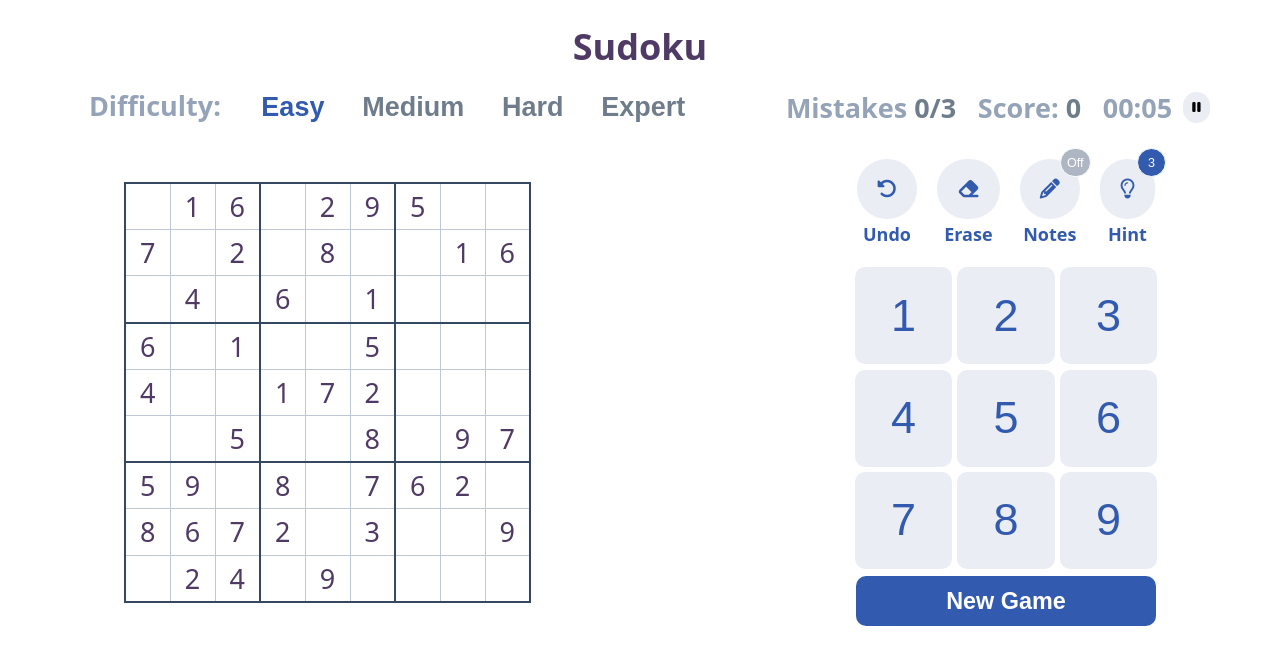
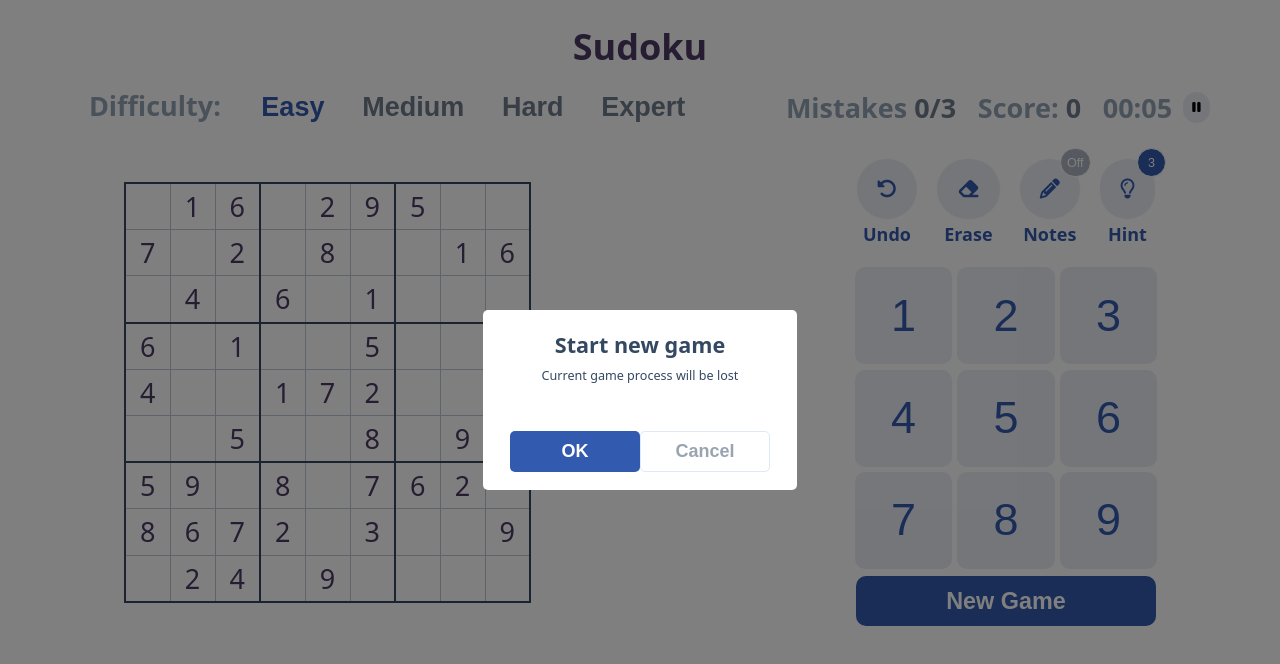
Before and after one commit to YiftachSamocha/Gamer, a React (Vite) app: page / in a window 1280 px wide. Shown: the top 664 px of the page. Built offline with nearby package versions, Linux system fonts and the light colour scheme.

Commit message:
Build modal

```diff
--- /dev/null
+++ b/src/assets/styles/cmps/SudokuModal.scss
@@ -0,0 +1,142 @@
+.sudoku-modal {
+    position: fixed;
+    top: 50%;
+    left: 50%;
+
+    transform: translate(-50%, -50%);
+    border: 1px solid black;
+    background-color: white;
+    z-index: 10;
+    border: 0;
+    border-radius: 5px;
+
+    .titles {
+        display: flex;
+        justify-content: space-between;
+        flex-direction: column;
+        align-items: center;
+        margin-bottom: 0.7em;
+
+        h3,
+        h2 {
+            color: #344861;
+        }
+        h2{
+            font-size: 1.2em;
+        }
+
+        h3 {
+            font-size: 0.7em;
+            margin-block: 0.3em;
+            font-weight: 500;
+        }
+    }
+
+
+    .diff-chosen {
+        display: flex;
+        justify-content: space-between;
+        padding: 1em 1.5em;
+        align-items: center;
+        flex-direction: column;
+        border: 0;
+        border-radius: 10px;
+        width: 300pxs;
+        height: 180px;
+
+
+
+        div:has(button) {
+            display: flex;
+            justify-content: space-between;
+            flex-direction: row;
+            width: 100%;
+
+            button {
+                padding: 0.5em;
+                font-size: 1em;
+                border: 0;
+                border-radius: 5px;
+                width: 130px;
+                font-weight: 700;
+            }
+
+            button:first-of-type {
+                background-color: $main-blue;
+                color: white;
+            }
+
+            button:nth-of-type(2) {
+                background-color: white;
+                border: 1px solid #E0E8F7;
+                color: #99A4B0;
+
+            }
+        }
+    }
+
+    .new-game {
+        padding: 0.7em 1.3em;
+
+        .diffs-container {
+            div {
+                background-color: #F3F6FA;
+                display: flex;
+                align-items: center;
+                border-bottom: 1px solid #E4EAF1;
+                padding: 0.7em 6em 0.7em 0.4em;
+                border-radius: 5px;
+                cursor: pointer;
+
+                p {
+                    margin: 0;
+                    font-size: 1.1em;
+                    font-weight: 600;
+                    color: $main-blue;
+                    cursor: pointer;
+                }
+
+                img {
+                    margin-inline: 1em;
+                }
+            }
+
+            div:last-of-type {
+                border: 0;
+
+                i {
+                    margin-inline: 1.1em 1.1em;
+                }
+
+            }
+
+            div:hover {
+                background-color: #E4EAF1;
+            }
+
+        }
+    }
+    .close-btn{
+        position: absolute;
+        top: 15px;
+        right: 15px;
+        font-size: 1.3em;
+        background-color: inherit;
+        border: 0;
+        cursor: pointer;
+        color: #99A4B0;
+    }
+    .close-btn:hover{
+        color: #344861;
+    }
+}
+
+.overlay {
+    z-index: 5;
+    position: fixed;
+    top: 0;
+    right: 0;
+    left: 0;
+    bottom: 0;
+    background-color: rgba(0, 0, 0, 0.5);
+}
--- a/src/assets/styles/main.scss
+++ b/src/assets/styles/main.scss
@@ -14,9 +14,12 @@
 
 // pages
 @import "pages/SudokuIndex.scss";
+
+//cmps
 @import "cmps/SudokuActions.scss";
 @import "cmps/SudokuDifficulty.scss";
 @import "cmps/SudokuInfo.scss";
 @import "cmps/SudokuNums.scss";
 @import "cmps/SudokuTable.scss";
 @import "cmps/SudokuHeader.scss";
+@import "cmps/SudokuModal.scss";
--- /dev/null
+++ b/src/cmps/SudokuModal.jsx
@@ -0,0 +1,74 @@
+import { useSelector } from "react-redux"
+import { restartGame, setNewGame } from "../store/actions/sudoku.actions"
+import boardImg from "../assets/imgs/board.jpeg"
+
+export function SudokuModal({ close, type }) {
+    const difficulty = useSelector(state => state.sudokuModule.difficulty)
+    const table= useSelector(table=> table.sudokuModule.cells)
+
+    async function restartGameChosenType() {
+        await setNewGame(difficulty)
+        close()
+    }
+
+    async function startGame(diff) {
+        await setNewGame(diff)
+        close()
+    }
+
+    async function onRestartGame() {
+        await restartGame(table)
+        close()
+
+    }
+
+    return <section className="sudoku-modal">
+        {type === 'diff-chosen' && <div className="diff-chosen">
+            <div className="titles">
+                <h2>Start new game</h2>
+                <h3>Current game process will be lost</h3>
+            </div>
+
+            <div>
+                <button onClick={restartGameChosenType}>OK</button>
+                <button onClick={close}>Cancel</button>
+            </div>
+        </div>}
+
+        {type === 'new-game' && <div className="new-game">
+            <div className="titles">
+                <h2>Select game mode</h2>
+                <h3>Current game process will be lost</h3>
+            </div>
+            <div className="diffs-container">
+                <div onClick={() => startGame('easy')}>
+                    <img src={boardImg} />
+                    <p>Easy</p>
+                </div >
+                <div onClick={() => startGame('easy')}>
+                    <img src={boardImg} />
+                    <p>Medium</p>
+                </div >
+                <div onClick={() => startGame('easy')}>
+                    <img src={boardImg} />
+                    <p>Hard</p>
+                </div>
+                <div onClick={() => startGame('easy')}>
+                    <img src={boardImg} />
+                    <p>Expert</p>
+                </div>
+                <div onClick={onRestartGame} >
+                    <i className="fa-solid fa-rotate-left"></i>
+                    <p>Restart</p>
+                </div>
+            </div>
+
+        </div>}
+        {type === 'failure' && <div>
+
+        </div>}
+        {type === 'victory' && <div></div>}
+        {type === 'new-game' && <button className="close-btn" onClick={close}>x</button>}
+
+    </section>
+}
--- a/src/pages/SudokuIndex.jsx
+++ b/src/pages/SudokuIndex.jsx
@@ -1,11 +1,27 @@
+import { useEffect, useState } from "react";
 import { SudokuActions } from "../cmps/SudokuActions";
 import { SudokuHeader } from "../cmps/SudokuHeader";
+import { SudokuModal } from "../cmps/SudokuModal";
 import { SudokuNums } from "../cmps/SudokuNums";
 import { SudokuTable } from "../cmps/SudokuTable";
+import { useSelector } from "react-redux";
 
 export function SudokuIndex() {
-    return <section  className="sudoku-index">
+    const [isModalShown, setIsModalShown] = useState(false)
+    const [modalType, setModalType] = useState('')
+    const difficulty = useSelector(state => state.sudokuModule.difficulty)
 
+    useEffect(() => {
+        setModalType('diff-chosen')
+        setIsModalShown(true)
+    }, [difficulty])
+
+    function startNewGame(){
+        setModalType('new-game')
+        setIsModalShown(true)
+    }
+
+    return <section className="sudoku-index">
         <div> <h1>Sudoku</h1></div>
         <SudokuHeader />
         <main>
@@ -13,12 +29,13 @@ export function SudokuIndex() {
             <div>
                 <SudokuActions />
                 <SudokuNums />
-                <button className="new-game-btn">New Game</button>
-
+                <button className="new-game-btn" onClick={startNewGame}>New Game</button>
             </div>
         </main>
 
-
-
+        {isModalShown && <div>
+            <div className="overlay" onClick={() => setIsModalShown(false)}></div>
+            <SudokuModal close={() => setIsModalShown(false)} type={modalType} />
+        </div>}
     </section>
 }
--- a/src/services/Sudoku/sudoku.service.js
+++ b/src/services/Sudoku/sudoku.service.js
@@ -8,7 +8,7 @@ const LEVEL_EXPERT = 56
 
 
 
-export const sudokuService = { query, update, createNewGame }
+export const sudokuService = { query, update, createNewGame, restart }
 
 function query() {
     const table = loadFromStorage(STORAGE_KEY)
@@ -29,6 +29,20 @@ function update(cell, loc) {
 function createNewGame(diff) {
     const newTable = createSudoku(diff)
     return newTable
+}
+
+function restart(table) {
+    const tableToUpdate = [...table]
+    for (var i = 0; i < 9; i++) {
+        for (var j = 0; j < 9; j++) {
+            if (!tableToUpdate[i][j].isGiven) {
+                tableToUpdate[i][j].input = ''
+                tableToUpdate[i][j].notes = []
+            }
+        }
+    }
+    saveToStorage(STORAGE_KEY, tableToUpdate)
+    return tableToUpdate
 }
 
 
--- a/src/store/actions/sudoku.actions.js
+++ b/src/store/actions/sudoku.actions.js
@@ -24,7 +24,7 @@ export async function setCurrCell(loc) {
 export async function setNewGame(diff) {
     try {
         const newTable = await sudokuService.createNewGame(diff)
-        store.dispatch(getCmdNewGame(newTable))
+        store.dispatch(getCmdNewGame(newTable, diff))
     } catch (err) {
         console.log('Cannot change difficulty', err)
         throw err
@@ -38,6 +38,16 @@ export async function updateCell(updatedCell, loc) {
         store.dispatch(getCmdUpdateCell(newTable, loc))
     } catch (err) {
         console.log('Cannot save cell', err)
+        throw err
+    }
+}
+
+export async function restartGame(table) {
+    try {
+        const cells = await sudokuService.restart(table)
+        store.dispatch(getCmdSetCells(cells))
+    } catch (err) {
+        console.log('Cannot load cells', err)
         throw err
     }
 }
@@ -66,9 +76,11 @@ function getCmdUpdateCell(cells, currCell) {
     }
 }
 
-function getCmdNewGame(cells) {
+function getCmdNewGame(cells, difficulty) {
     return {
         type: SET_NEW_GAME,
         cells,
+        difficulty
+
     }
 }
--- a/src/store/reducers/sudoku.reducer.js
+++ b/src/store/reducers/sudoku.reducer.js
@@ -4,6 +4,7 @@ export const UPDATE_CELL = 'UPDATE_CELL'
 export const SET_NEW_GAME = 'SET_NEW_GAME'
 export const CHANGE_NOTE_MODE = 'CHANGE_NOTE_MODE'
 export const SET_HINT = 'SET_HINT'
+export const SET_DIFFICULTY = 'SET_DIFFICULTY'
 
 
 const initialState = {
@@ -11,6 +12,7 @@ const initialState = {
     currSell: { row: null, col: null },
     isNoteMode: false,
     hint: { row: null, col: null },
+    difficulty: 'easy',
 }
 
 export function sudokuReducer(state = initialState, action) {
@@ -30,8 +32,7 @@ export function sudokuReducer(state = initialState, action) {
             break
 
         case SET_NEW_GAME:
-            cells = action.cells
-            newState = { ...state, cells }
+            newState = { ...state, cells: action.cells, difficulty: action.difficulty }
             break
 
         case CHANGE_NOTE_MODE:
@@ -42,6 +43,11 @@ export function sudokuReducer(state = initialState, action) {
             newState = { ...state, hint: action.hint }
             break
 
+        case SET_DIFFICULTY:
+            newState = { ...state, difficulty: action.difficulty }
+            break
+
+
         default:
     }
     return newState
```
Also changed, not shown: src/cmps/SudokuDifficulty.jsx (+16 -9 lines), src/assets/imgs/board.jpeg (added).
